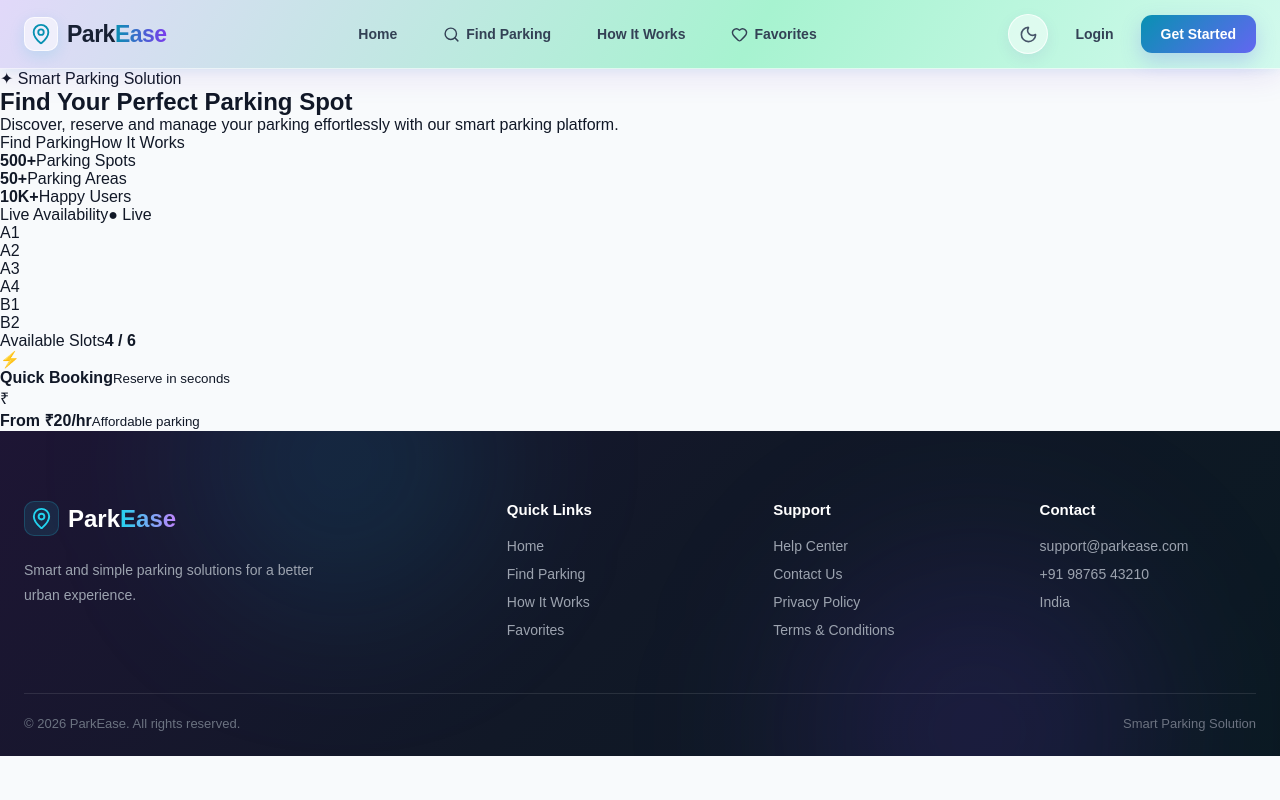
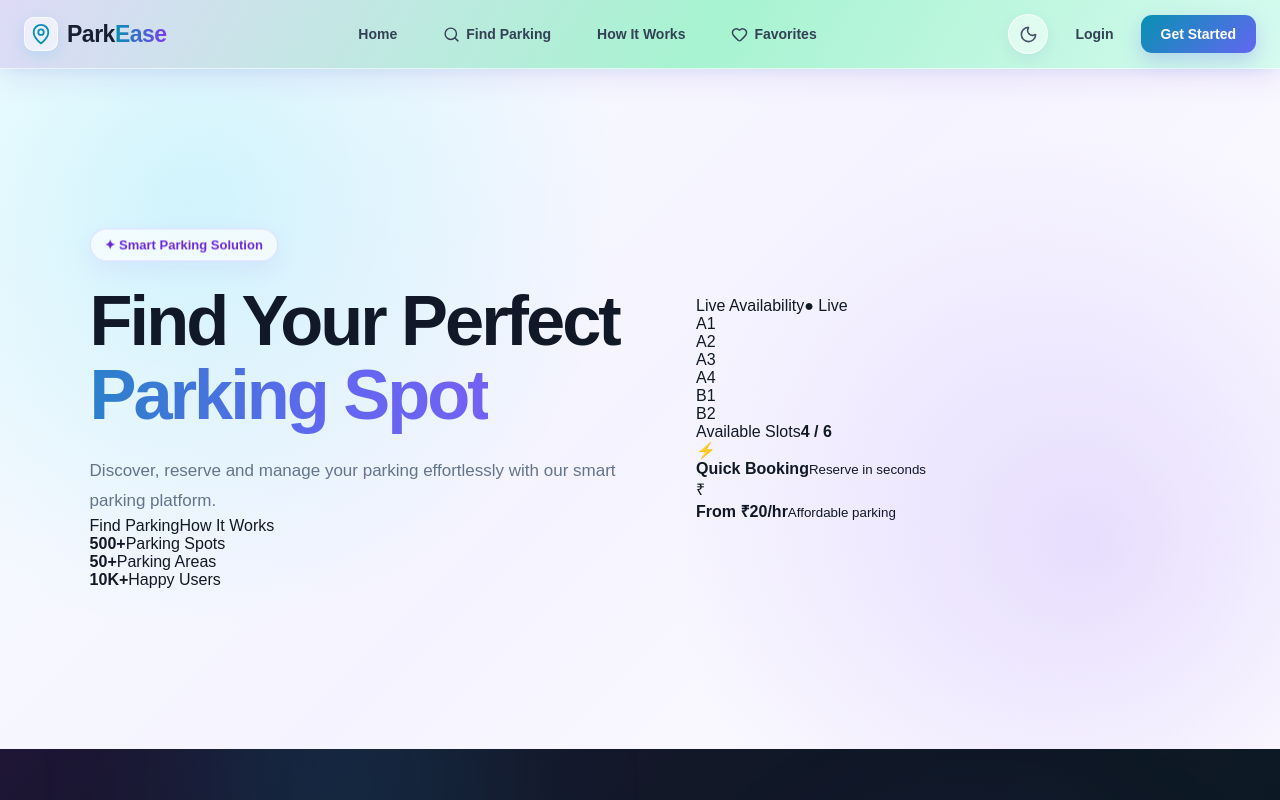
Before and after one commit to dibeyendu-dev/smart-parking-system, a React (Vite) app: page / in a window 1280 px wide. Shown: the top 800 px of the page. Built offline with nearby package versions, Linux system fonts and the light colour scheme.

Commit message:
Hero content part 2 added

```diff
--- a/src/css/Home.css
+++ b/src/css/Home.css
@@ -0,0 +1,143 @@
+/* ======================================== HOME PAGE======================================== */
+
+.home-page {
+  overflow: hidden;
+}
+
+
+/* ========================================HERO SECTION======================================== */
+
+.hero-section {
+  position: relative;
+
+  min-height: 680px;
+  padding: 90px 7%;
+
+  display: grid;
+  grid-template-columns: 1.05fr 0.95fr;
+  align-items: center;
+  gap: 60px;
+
+  background:
+    radial-gradient(
+      circle at 15% 20%,
+      rgba(34, 211, 238, 0.18),
+      transparent 35%
+    ),
+    radial-gradient(
+      circle at 85% 70%,
+      rgba(139, 92, 246, 0.18),
+      transparent 35%
+    ),
+    linear-gradient(
+      135deg,
+      #f8feff,
+      #f5f3ff,
+      #ffffff
+    );
+}
+
+/* ========================================HERO CONTENT======================================== */
+
+.hero-content {
+  position: relative;
+  z-index: 2;
+  max-width: 650px;
+}
+
+
+/* Badge */
+
+.hero-badge {
+  display: inline-flex;
+  align-items: center;
+
+  padding: 8px 14px;
+
+  color: #6d28d9;
+
+  background: rgba(255, 255, 255, 0.65);
+
+  border: 1px solid rgba(124, 58, 237, 0.15);
+
+  border-radius: 50px;
+
+  font-size: 13px;
+  font-weight: 700;
+
+  box-shadow:
+    0 8px 25px rgba(124, 58, 237, 0.08);
+
+  backdrop-filter: blur(12px);
+
+  animation: badgeFloat 3s ease-in-out infinite;
+}
+
+@keyframes badgeFloat {
+  0%,
+  100% {
+    transform: translateY(0);
+  }
+
+  50% {
+    transform: translateY(-4px);
+  }
+}
+
+
+/* Heading */
+
+.hero-content h1 {
+  margin-top: 22px;
+
+  font-size: clamp(48px, 5.5vw, 76px);
+  line-height: 1.05;
+
+  letter-spacing: -3px;
+
+  color: #111827;
+}
+
+.hero-content h1 span {
+  background: linear-gradient(
+    90deg,
+    #0891b2,
+    #6366f1,
+    #8b5cf6
+  );
+
+  background-size: 200% auto;
+
+  -webkit-background-clip: text;
+  -webkit-text-fill-color: transparent;
+
+  animation: textGradient 5s ease infinite;
+}
+
+@keyframes textGradient {
+  0% {
+    background-position: 0% center;
+  }
+
+  50% {
+    background-position: 100% center;
+  }
+
+  100% {
+    background-position: 0% center;
+  }
+}
+
+
+/* Description */
+
+.hero-content p {
+  max-width: 560px;
+
+  margin-top: 24px;
+
+  color: #64748b;
+
+  font-size: 17px;
+  line-height: 1.8;
+}
--- a/src/pages/Home.jsx
+++ b/src/pages/Home.jsx
@@ -1,4 +1,5 @@
 import { Link } from "react-router-dom";
+import "./../css/Home.css";
 
 function Home() {
   return (
```
